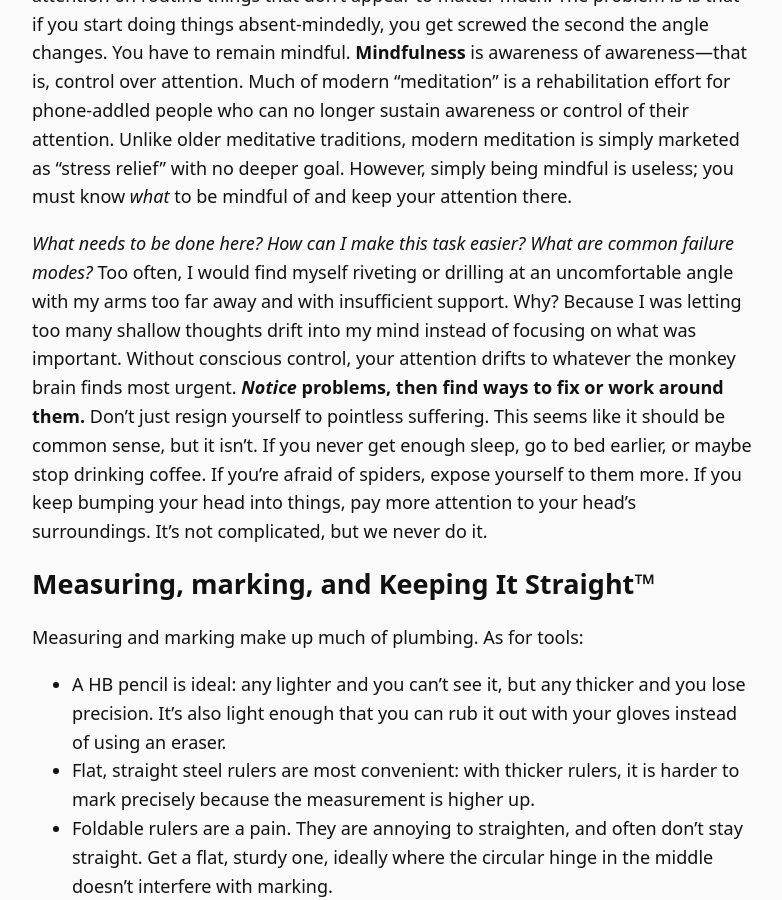
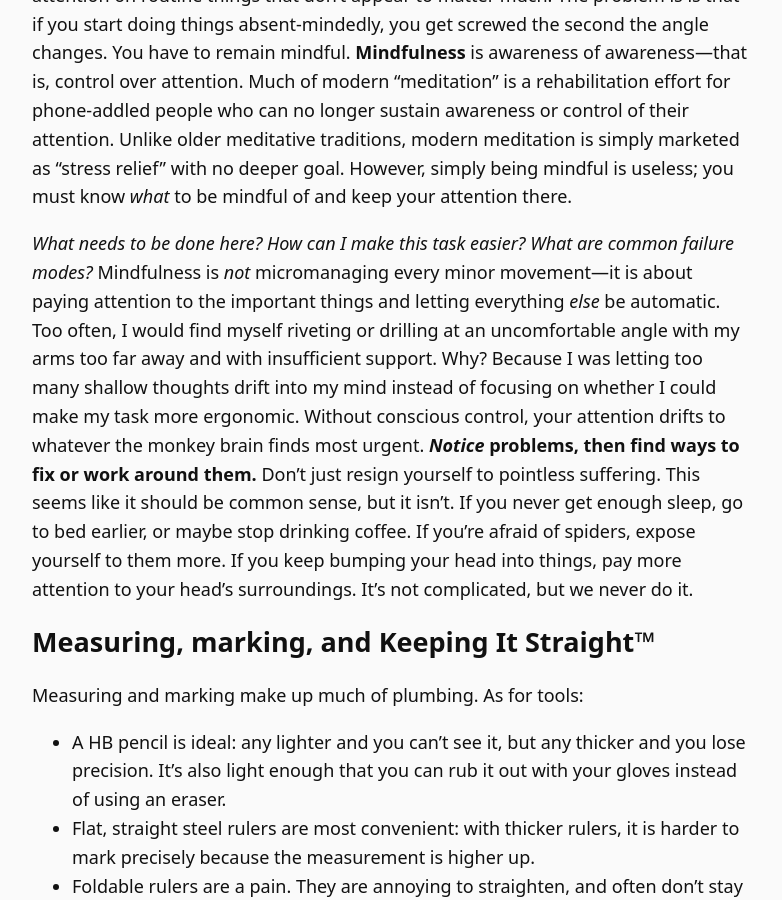
Before and after one commit to JakeHPark/jakehpark.github.io, a Jekyll site: the page built from _essays/Skill Acquisition in Plumbing.md, in a window 1280 px wide and 900 px high, scrolled down 8335 px. Shown: the whole window, without its empty margins (248-1030 px from the left). Built offline with Jekyll 4.4.1, drawn with Linux system fonts in a browser that asks for light colours.

Commit message:
Refine mindfulness and cognitive effort discussion
Revised sections on mindfulness and cognitive effort in plumbing skills, emphasizing the importance of attention and accumulated intuition.

```diff
--- a/_essays/Skill Acquisition in Plumbing.md
+++ b/_essays/Skill Acquisition in Plumbing.md
@@ -119,7 +119,7 @@ Ridiculously, I scored in the high 40s in VCE Physics and still had to be remind
 
 The blessing and curse of the human mind is that it saves energy by reducing attention on routine things that don't appear to matter much. The problem is is that if you start doing things absent-mindedly, you get screwed the second the angle changes. You have to remain mindful. **Mindfulness** is awareness of awareness—that is, control over attention. Much of modern "meditation" is a rehabilitation effort for phone-addled people who can no longer sustain awareness or control of their attention. Unlike older meditative traditions, modern meditation is simply marketed as "stress relief" with no deeper goal. However, simply being mindful is useless; you must know *what* to be mindful of and keep your attention there.
 
-*What needs to be done here? How can I make this task easier? What are common failure modes?* Too often, I would find myself riveting or drilling at an uncomfortable angle with my arms too far away and with insufficient support. Why? Because I was letting too many shallow thoughts drift into my mind instead of  focusing on what was important. Without conscious control, your attention drifts to whatever the monkey brain finds most urgent. ***Notice* problems, then find ways to fix or work around them.** Don't just resign yourself to pointless suffering. This seems like it should be common sense, but it isn't. If you never get enough sleep, go to bed earlier, or maybe stop drinking coffee. If you're afraid of spiders, expose yourself to them more. If you keep bumping your head into things, pay more attention to your head's surroundings. It's not complicated, but we never do it.
+*What needs to be done here? How can I make this task easier? What are common failure modes?* Mindfulness is *not* micromanaging every minor movement—it is about paying attention to the important things and letting everything *else* be automatic. Too often, I would find myself riveting or drilling at an uncomfortable angle with my arms too far away and with insufficient support. Why? Because I was letting too many shallow thoughts drift into my mind instead of focusing on whether I could make my task more ergonomic. Without conscious control, your attention drifts to whatever the monkey brain finds most urgent. ***Notice* problems, then find ways to fix or work around them.** Don't just resign yourself to pointless suffering. This seems like it should be common sense, but it isn't. If you never get enough sleep, go to bed earlier, or maybe stop drinking coffee. If you're afraid of spiders, expose yourself to them more. If you keep bumping your head into things, pay more attention to your head's surroundings. It's not complicated, but we never do it.
 
 ## Measuring, marking, and Keeping It Straight™
 
```
